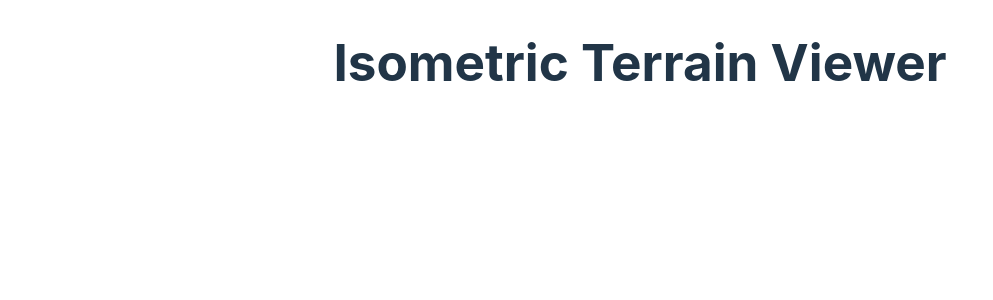
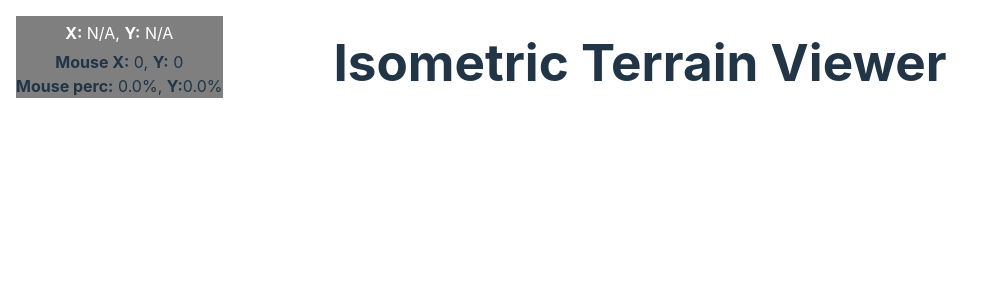
Before and after one commit to basperheim/vite-react-isometric-grid, a React (Vite) app: page / in a window 1280 px wide. Shown: the top 300 px of the page, without its empty margins (0-993 px from the left). Built offline with nearby package versions, Linux system fonts and the light colour scheme.

Commit message:
Committing progress

```diff
--- a/src/App.css
+++ b/src/App.css
@@ -1,6 +1,10 @@
 #root {
   margin: 0 auto;
   text-align: center;
+}
+
+h1 {
+  font-size: 0.3em;
 }
 
 #grid-canvas {
--- a/src/components/IsometricTerrain.css
+++ b/src/components/IsometricTerrain.css
@@ -1,12 +1,19 @@
-.tile-info {
+#text-container {
+  background: rgba(0, 0, 0, 0.5);
+  font-size: 1em;
   position: absolute;
-  top: 10px;
-  left: 10px;
-  background: rgba(0, 0, 0, 0.5);
+  top: 1rem;
+  left: 1rem;
+
+  span {
+    font-weight: bold;
+  }
+}
+
+.hover-text {
   color: white;
   padding: 5px;
   border-radius: 3px;
-  font-size: 14px;
 }
 
 .hovered-tile {
--- a/src/components/IsometricTerrain.tsx
+++ b/src/components/IsometricTerrain.tsx
@@ -7,10 +7,15 @@ import "./IsometricTerrain.css";
 
 const GRID_SIZE = 128;
 const INITIAL_TILE_SIZE = 64;
-const WINDOW_WIDTH = 1280;
-const WINDOW_HEIGHT = 720;
+const CANVAS_WIDTH = 1280;
+const CANVAS_HEIGHT = 720;
 
 interface Camera {
+  x: number;
+  y: number;
+}
+
+interface MousePosition {
   x: number;
   y: number;
 }
@@ -20,6 +25,8 @@ interface Tile {
   y: number;
   terrain: string;
   height: number;
+  // drawX: number;
+  // drawY: number;
 }
 
 const IsometricTerrain: React.FC = () => {
@@ -28,6 +35,7 @@ const IsometricTerrain: React.FC = () => {
   const [tileSize, setTileSize] = useState<number>(INITIAL_TILE_SIZE);
   const [camera, setCamera] = useState<Camera>({ x: 0, y: 0 });
   const [selectedTile, setSelectedTile] = useState<Tile | null>(null);
+  const [mousePosition, setMousePosition] = useState<MousePosition>({ x: 0, y: 0 });
 
   const imageRefs = useRef<Record<string, HTMLImageElement>>({
     grass: new Image(),
@@ -48,12 +56,12 @@ const IsometricTerrain: React.FC = () => {
     const ctx = canvas?.getContext("2d");
     if (!ctx) return;
 
-    ctx.clearRect(0, 0, WINDOW_WIDTH, WINDOW_HEIGHT);
+    ctx.clearRect(0, 0, CANVAS_WIDTH, CANVAS_HEIGHT);
 
     tiles.forEach((tile) => {
       const isoX = ((tile.x - tile.y) * tileSize) / 2;
       const isoY = ((tile.x + tile.y) * tileSize) / 7 - tile.height;
-      const drawX = WINDOW_WIDTH / 2 + isoX - camera.x * tileSize;
+      const drawX = CANVAS_WIDTH / 2 + isoX - camera.x * tileSize;
       const drawY = isoY - camera.y * tileSize;
 
       const img = imageRefs.current[tile.terrain];
@@ -62,9 +70,10 @@ const IsometricTerrain: React.FC = () => {
 
         // Apply bobbing effect
         if (selectedTile?.x === tile.x && selectedTile?.y === tile.y) {
-          const bobbingOffset = Math.sin(Date.now() / 500) * 5;
-          ctx.translate(drawX + tileSize / 2, drawY + tileSize / 2 + bobbingOffset);
-          ctx.translate(-tileSize / 2, -tileSize / 2);
+          ctx.translate(drawX, drawY - 20);
+          //   const bobbingOffset = Math.sin(Date.now() / 500) * 5;
+          //   ctx.translate(drawX + tileSize / 2, drawY + tileSize / 2 + bobbingOffset);
+          //   ctx.translate(-tileSize / 2, -tileSize / 2);
         } else {
           ctx.translate(drawX, drawY);
         }
@@ -82,8 +91,8 @@ const IsometricTerrain: React.FC = () => {
   useEffect(() => {
     const canvas = canvasRef.current;
     if (canvas) {
-      canvas.width = WINDOW_WIDTH;
-      canvas.height = WINDOW_HEIGHT;
+      canvas.width = CANVAS_WIDTH;
+      canvas.height = CANVAS_HEIGHT;
     }
   }, []);
 
@@ -103,35 +112,23 @@ const IsometricTerrain: React.FC = () => {
     setTiles(newTiles);
   }, []);
 
-  // Handle mouse move to detect tile under the cursor
   const handleMouseMove = (e: React.MouseEvent) => {
     const canvas = canvasRef.current;
     if (!canvas) return;
 
     const rect = canvas.getBoundingClientRect();
-    const x = e.clientX - rect.left;
-    const y = e.clientY - rect.top;
+    const mouseX = e.clientX - rect.left;
+    const mouseY = e.clientY - rect.top;
+    setMousePosition({ x: mouseX, y: mouseY });
 
     // Convert screen coordinates to tile coordinates
-    const tileX = Math.floor(((x - WINDOW_WIDTH / 2) / tileSize + camera.x) / 2 + (y + camera.y * tileSize) / (tileSize / 2));
-    const tileY = Math.floor(((y + WINDOW_HEIGHT + camera.y * tileSize) / (tileSize / 2) - tileX) / 2 + camera.x);
-    console.log(tileX, tileY);
+    const tileX = Math.floor(((mouseX - CANVAS_WIDTH / 2) / tileSize + camera.x) / 2 + (mouseY + camera.y * tileSize) / (tileSize / 2));
+    const tileY = Math.floor(((mouseY + CANVAS_HEIGHT / 2 + camera.y * tileSize) / (tileSize / 2) - tileX) / 2 + camera.x);
 
     // Find the tile under the cursor
     const tile = tiles.find((t) => t.x === tileX && t.y === tileY);
     setSelectedTile(tile || null);
   };
-
-  return (
-    <div tabIndex={0} onKeyDown={handleKeyPress} onMouseMove={handleMouseMove} style={{ outline: "none" }}>
-      <canvas id="grid-canvas" ref={canvasRef} width={WINDOW_WIDTH} height={WINDOW_HEIGHT} />
-      {selectedTile && (
-        <div className="tile-info">
-          X: {selectedTile.x}, Y: {selectedTile.y}
-        </div>
-      )}
-    </div>
-  );
 
   function handleKeyPress(e: React.KeyboardEvent): void {
     switch (e.key) {
@@ -159,6 +156,25 @@ const IsometricTerrain: React.FC = () => {
   function handleZoom(inOrOut: number): void {
     setTileSize((oldSize) => oldSize + inOrOut * 16);
   }
+
+  return (
+    <div tabIndex={0} onKeyDown={handleKeyPress} onMouseMove={handleMouseMove} style={{ outline: "none" }}>
+      <canvas id="grid-canvas" ref={canvasRef} width={CANVAS_WIDTH} height={CANVAS_HEIGHT} />
+
+      <div id="text-container">
+        <div className="hover-text">
+          <span>X:</span> {selectedTile ? selectedTile.x : "N/A"}, <span>Y:</span> {selectedTile ? selectedTile.y : "N/A"}
+        </div>
+        <div className="mouse-text">
+          <span>Mouse X:</span> {mousePosition.x}, <span>Y:</span> {mousePosition.y}
+        </div>
+        <div className="mouse-text">
+          <span>Mouse perc:</span> {((mousePosition.x / CANVAS_WIDTH) * 100).toFixed(1)}%, <span>Y:</span>
+          {((mousePosition.y / CANVAS_HEIGHT) * 100).toFixed(1)}%
+        </div>
+      </div>
+    </div>
+  );
 };
 
 export default IsometricTerrain;
```
